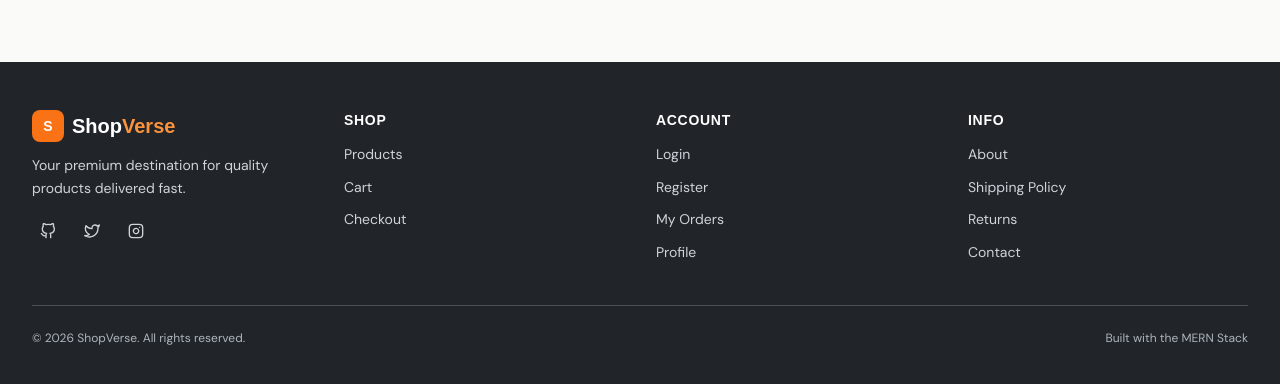
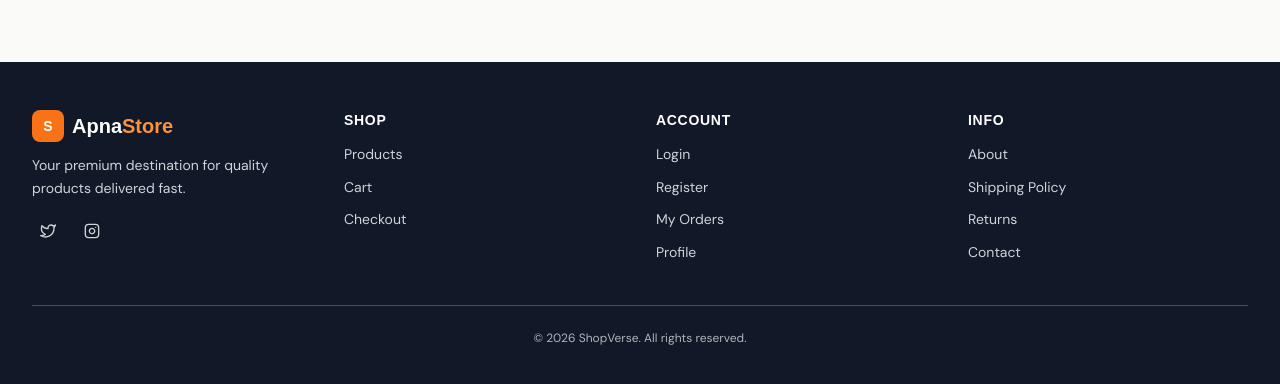
Before and after one commit to tanujexe/E-Commerce, a React (Vite) app in the folder frontend/: page / in a window 1280 px wide. Shown: the part 1997-2381 px from the top of the page. Built offline with nearby package versions, Linux system fonts and the light colour scheme; no server answers.

Commit message:
footer and index.css change

```diff
--- a/frontend/src/components/Footer.jsx
+++ b/frontend/src/components/Footer.jsx
@@ -8,7 +8,7 @@ import { FiGithub, FiTwitter, FiInstagram } from 'react-icons/fi';
 export default function Footer() {
   const year = new Date().getFullYear();
   return (
-    <footer className="bg-dark-900 text-dark-300 mt-auto">
+    <footer className="bg-gray-900 text-dark-300 mt-auto">
       <div className="container-page py-12">
         <div className="grid grid-cols-1 md:grid-cols-4 gap-8">
           {/* Brand */}
@@ -18,14 +18,14 @@ export default function Footer() {
                 <span className="text-white font-display font-bold text-sm">S</span>
               </div>
               <span className="font-display font-bold text-xl text-white">
-                Shop<span className="text-primary-400">Verse</span>
+                Apna<span className="text-primary-400">Store</span>
               </span>
             </Link>
             <p className="text-sm text-dark-400 leading-relaxed">
               Your premium destination for quality products delivered fast.
             </p>
             <div className="flex gap-3 mt-4">
-              {[FiGithub, FiTwitter, FiInstagram].map((Icon, i) => (
+              {[FiTwitter, FiInstagram].map((Icon, i) => (
                 <a key={i} href="#" className="p-2 rounded-lg text-dark-400 hover:text-white hover:bg-dark-700 transition-colors">
                   <Icon size={16} />
                 </a>
@@ -56,8 +56,7 @@ export default function Footer() {
           ))}
         </div>
         <div className="border-t border-dark-700 mt-10 pt-6 flex flex-col md:flex-row justify-between items-center gap-3">
-          <p className="text-xs text-dark-500">© {year} ShopVerse. All rights reserved.</p>
-          <p className="text-xs text-dark-500">Built with the MERN Stack</p>
+          <p className="text-xs m-auto text-dark-500">© {year} ShopVerse. All rights reserved.</p>
         </div>
       </div>
     </footer>
--- a/frontend/src/index.css
+++ b/frontend/src/index.css
@@ -106,7 +106,7 @@
 
   /* Page container */
   .container-page {
-    @apply max-w-7xl mx-auto px-4 sm:px-6 lg:px-8;
+    @apply max-w-7xl mx-auto px-4  sm:px-6 lg:px-8;
   }
 
   /* Loading skeleton */
```
Also changed, not shown: 1 other file (tests, documents, lock files or other folders).
